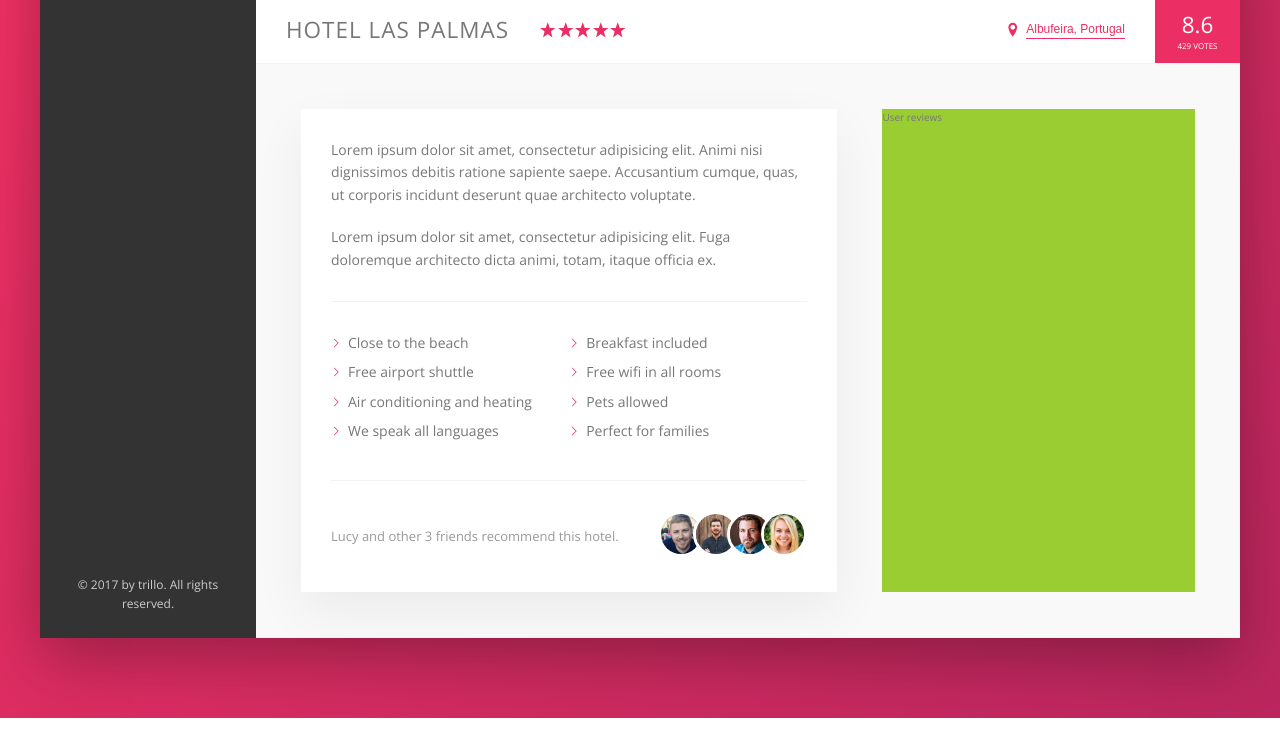
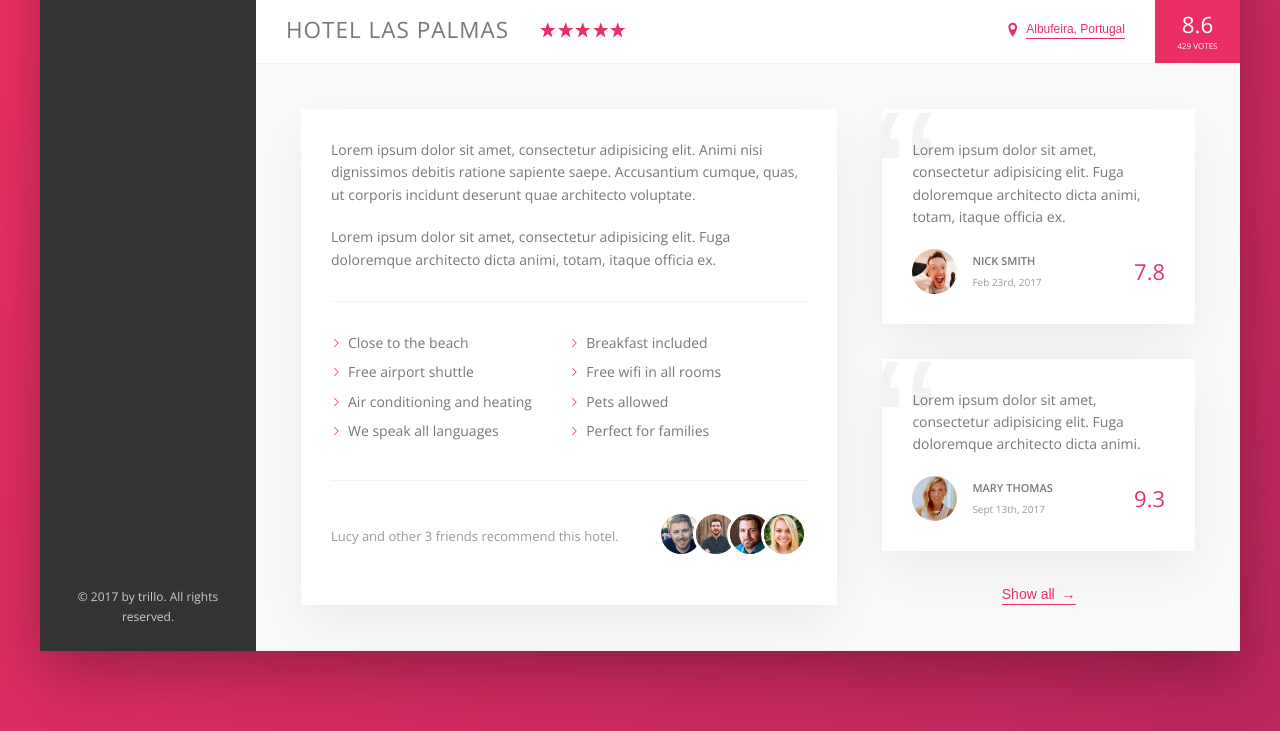
Before and after one commit to Noems20/advanced-css-project2, a website: page index.html in a window 1280 px wide. Shown: the part 538-1269 px from the top of the page. Drawn offline with nearby package versions, Linux system fonts and the light colour scheme.

Commit message:
Added reviews

```diff
--- a/index.html
+++ b/index.html
@@ -201,7 +201,47 @@
                 </div>
               </div>
             </div>
-            <div class="user-reviews">User reviews</div>
+            <div class="user-reviews">
+              <figure class="review">
+                <blockquote class="review__text">
+                  Lorem ipsum dolor sit amet, consectetur adipisicing elit. Fuga
+                  doloremque architecto dicta animi, totam, itaque officia ex.
+                </blockquote>
+                <figcaption class="review__user">
+                  <img
+                    src="img/user-1.jpg"
+                    alt="User 1"
+                    class="review__photo"
+                  />
+                  <div class="review__user-box">
+                    <p class="review__user-name">Nick Smith</p>
+                    <p class="review__user-date">Feb 23rd, 2017</p>
+                  </div>
+                  <div class="review__rating">7.8</div>
+                </figcaption>
+              </figure>
+
+              <figure class="review">
+                <blockquote class="review__text">
+                  Lorem ipsum dolor sit amet, consectetur adipisicing elit. Fuga
+                  doloremque architecto dicta animi.
+                </blockquote>
+                <figcaption class="review__user">
+                  <img
+                    src="img/user-2.jpg"
+                    alt="User 2"
+                    class="review__photo"
+                  />
+                  <div class="review__user-box">
+                    <p class="review__user-name">Mary Thomas</p>
+                    <p class="review__user-date">Sept 13th, 2017</p>
+                  </div>
+                  <div class="review__rating">9.3</div>
+                </figcaption>
+              </figure>
+
+              <button class="btn-inline">Show all <span>&rarr;</span></button>
+            </div>
           </div>
         </main>
       </div>
--- a/sass/_components.scss
+++ b/sass/_components.scss
@@ -279,8 +279,17 @@
   cursor: pointer;
   transition: all 0.2s;
 
+  & span {
+    margin-left: 3px;
+    transition: margin-left 0.2s;
+  }
+
   &:hover {
     color: var(--color-grey-dark-1);
+
+    span {
+      margin-left: 8px;
+    }
   }
 
   &:focus {
@@ -348,6 +357,7 @@
 
 /////////////////////////////
 // RECOMMEND
+
 .recommend {
   font-size: 1.3rem;
   color: var(--color-grey-dark-3);
@@ -357,9 +367,6 @@
 
   &__count {
     margin-right: auto;
-  }
-
-  &__friends {
   }
 
   &__photo {
@@ -374,3 +381,67 @@
     }
   }
 }
+
+/////////////////////////////
+// REVIEWS
+
+.review {
+  background-color: #fff;
+  box-shadow: var(--shadow-light);
+  padding: 3rem;
+  margin-bottom: 3.5rem;
+  position: relative;
+  overflow: hidden;
+
+  &__text {
+    margin-bottom: 2rem;
+    z-index: 10;
+    position: relative;
+  }
+
+  &__user {
+    display: flex;
+    align-items: center;
+  }
+
+  &__photo {
+    height: 4.5rem;
+    width: 4.5rem;
+    border-radius: 50%;
+    margin-right: 1.5rem;
+  }
+
+  &__user-box {
+    margin-right: auto;
+  }
+
+  &__user-name {
+    font-size: 1.1rem;
+    font-weight: 600;
+    text-transform: uppercase;
+    margin-bottom: 0.4rem;
+  }
+
+  &__user-date {
+    font-size: 1rem;
+    color: var(--color-grey-dark-3);
+  }
+
+  &__rating {
+    color: var(--color-primary);
+    font-size: 2.2rem;
+    font-weight: 300;
+  }
+
+  &::before {
+    content: '\201C';
+    position: absolute;
+    top: -2.75rem;
+    left: -1rem;
+    line-height: 1;
+    font-size: 20rem;
+    color: var(--color-grey-light-2);
+    font-family: sans-serif;
+    z-index: 1;
+  }
+}
--- a/sass/_layout.scss
+++ b/sass/_layout.scss
@@ -37,6 +37,7 @@
 }
 
 .detail {
+  font-size: 1.4rem;
   display: flex;
   padding: 4.5rem;
   background-color: var(--color-grey-light-1);
@@ -44,7 +45,6 @@
 }
 
 .description {
-  font-size: 1.4rem;
   background-color: #fff;
   box-shadow: var(--shadow-light);
   padding: 3rem;
@@ -53,6 +53,9 @@
 }
 
 .user-reviews {
-  background-color: yellowgreen;
   flex: 1;
+
+  display: flex;
+  flex-direction: column;
+  align-items: center;
 }
```
Also changed, not shown: dist/css/main.css, 1 other file.
